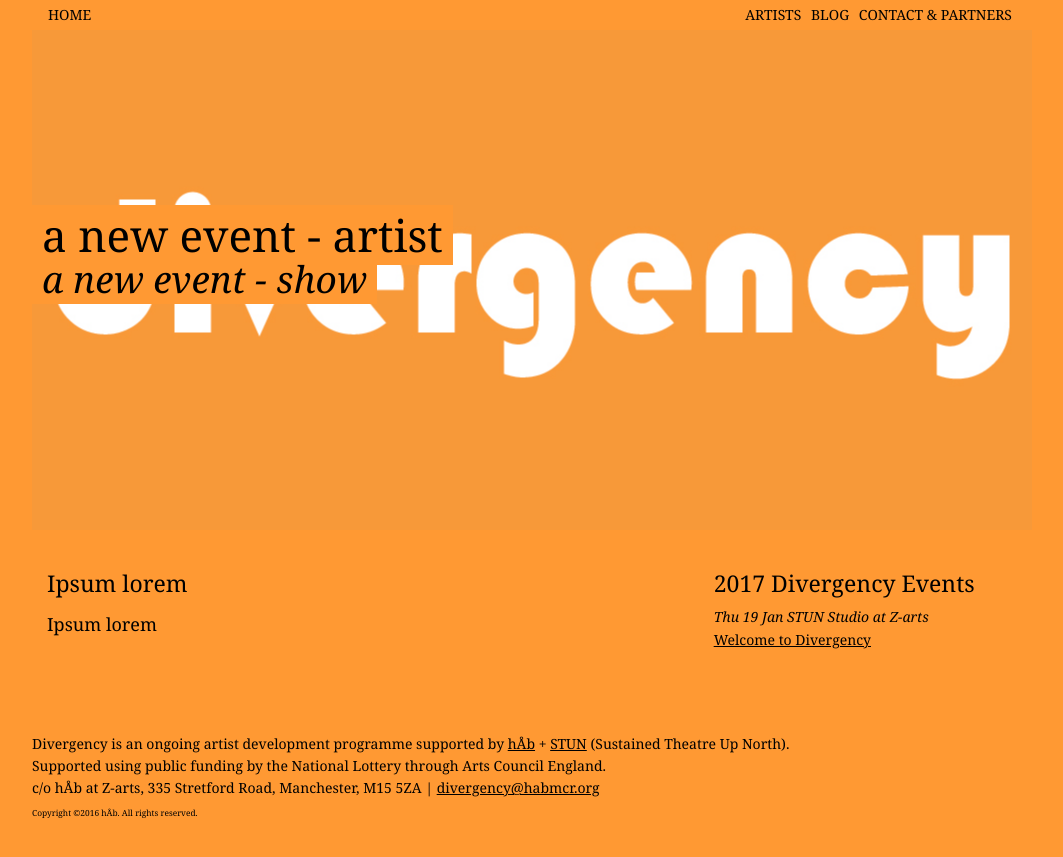
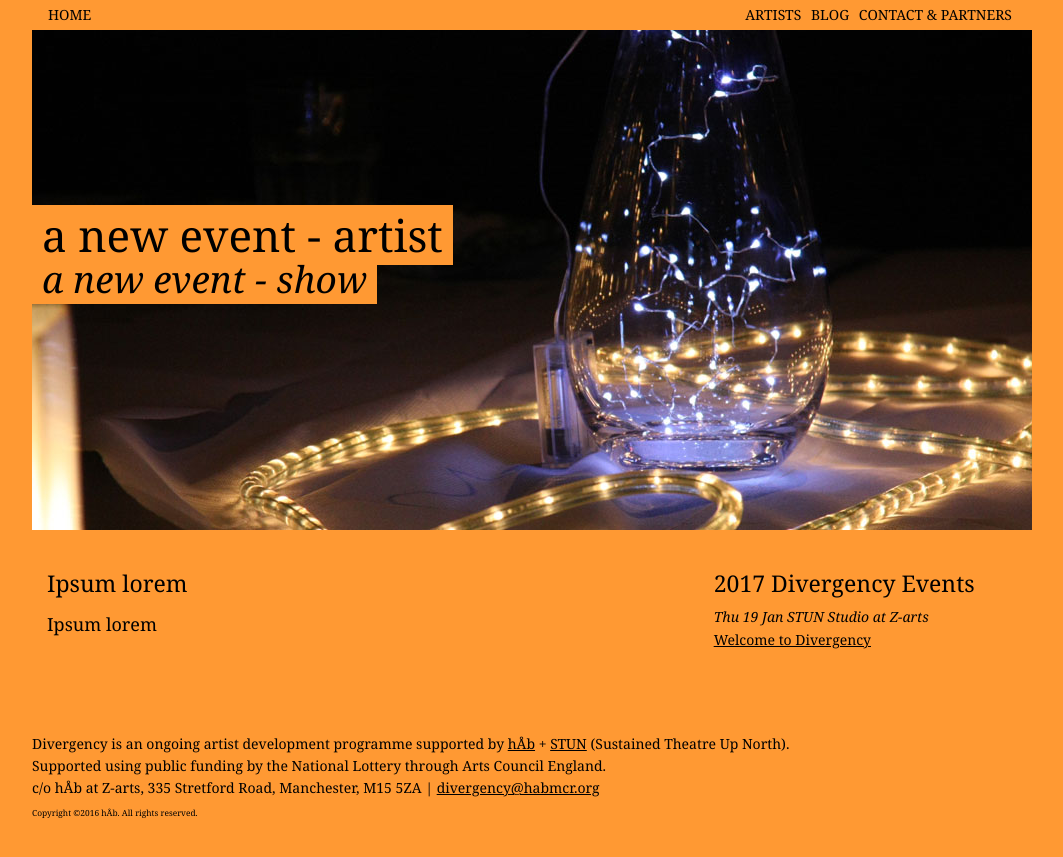
Before and after one commit to divergencymcr/divergencymcr.github.io, a Jekyll site: the page built from current/2017/19jan/index.md, in a window 1280 px wide. Shown: the top 857 px of the page, without its empty margins (108-1171 px from the left). Built offline with Jekyll 4.4.1, drawn with Linux system fonts in a browser that asks for light colours.

Commit message:
Update index.md

```diff
--- a/current/2017/19jan/index.md
+++ b/current/2017/19jan/index.md
@@ -11,11 +11,12 @@ show: "a new event - show" # the name of the show
 artist_size: 1
 show_size: 2
 season: "Thu 19 Jan 2017"
+header_image: "header_19jan.jpg"
 
 # ABOUT THE SHOW - LAYOUT
 # artist_size: 1 # optional - size of artist name 1-5. Default is 1. Set longer names to lower values
 # show_size: 2 # optional - size of show name 2-5. Default is 2. Set longer names to lower values
-# header_image: "header_19jan.jpg" # optional custom background image, relative to current page
+# header_image: # optional custom background image, relative to current page
 
 ---
 #### Ipsum lorem
```
